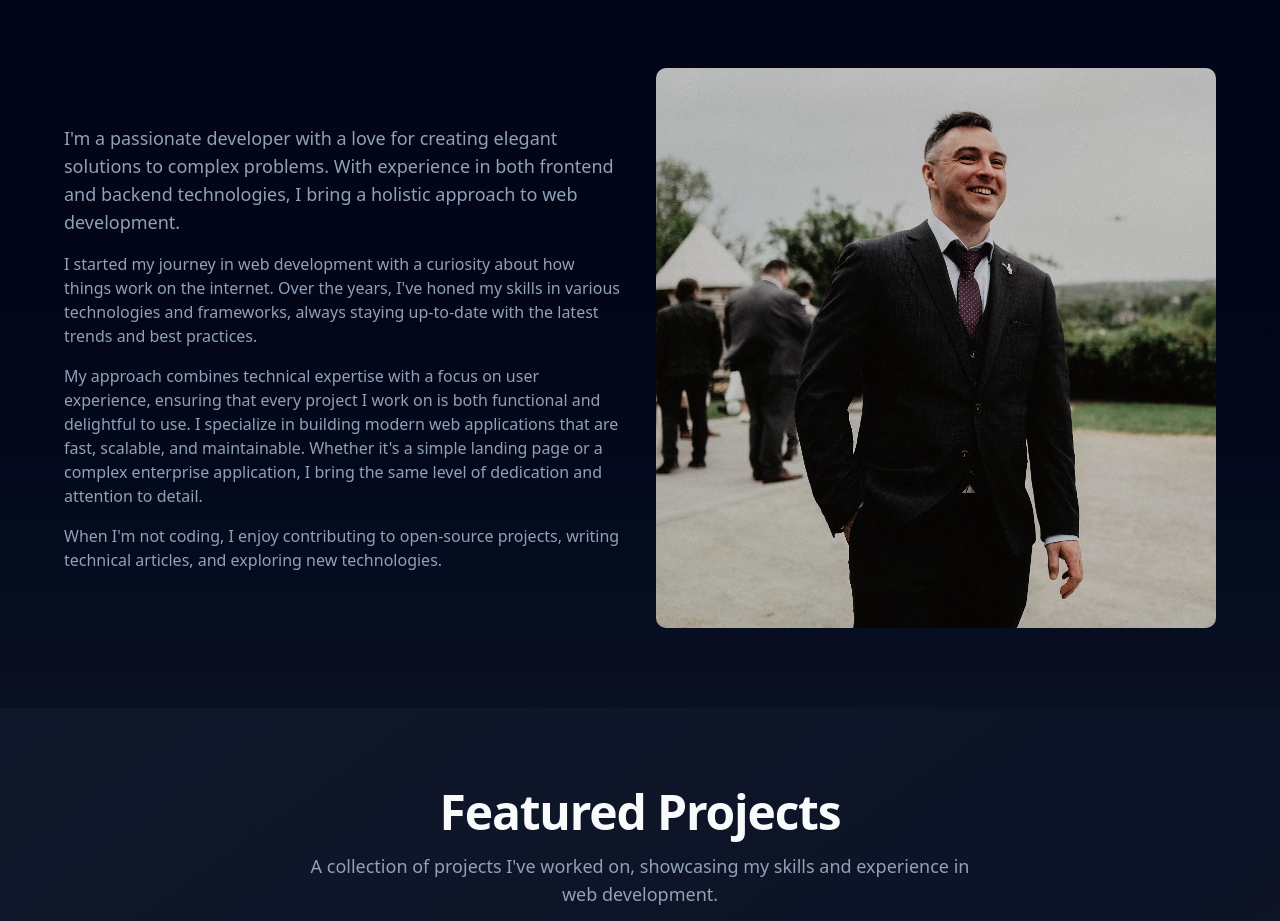
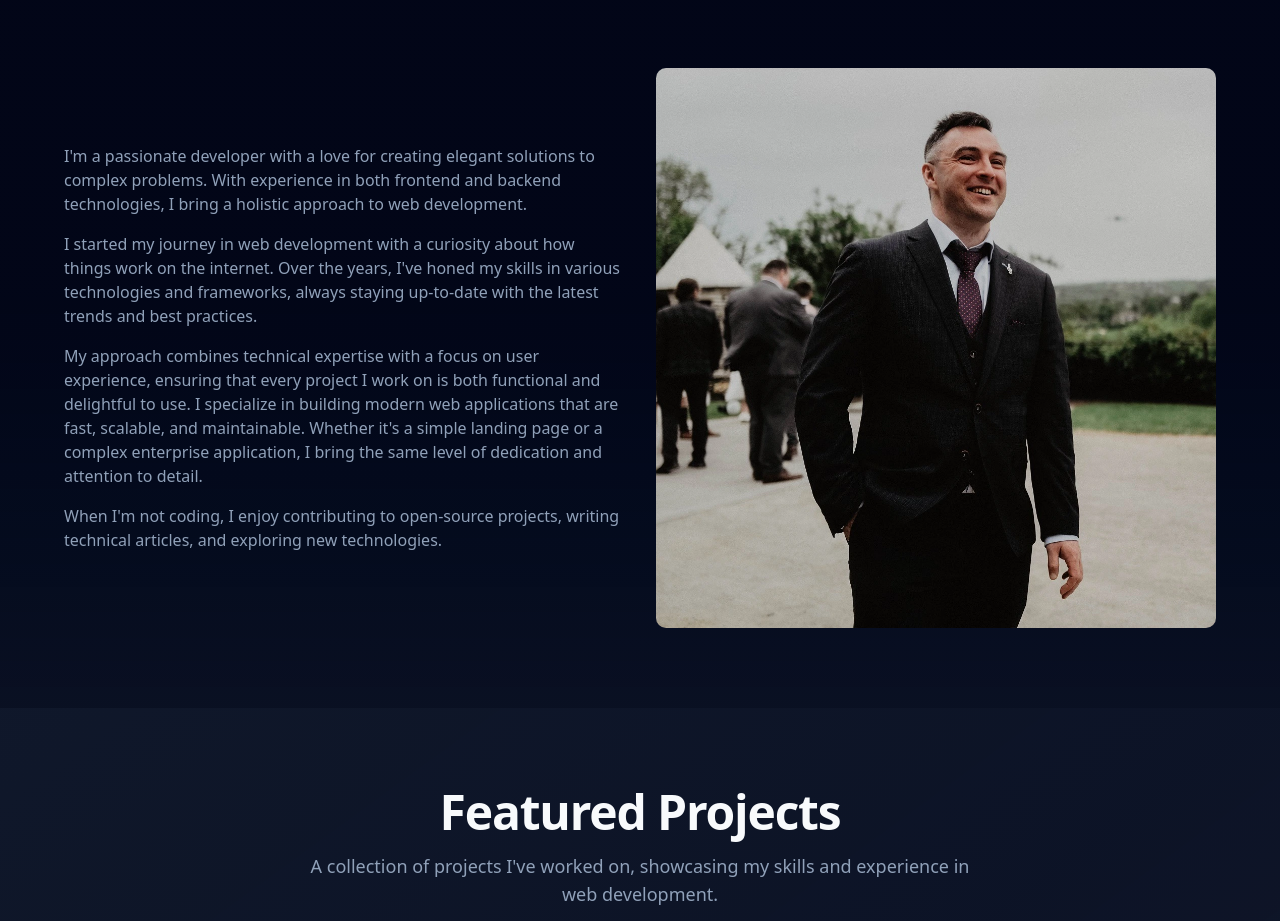
Before and after one commit to markodowd/markodowd-portfolio, a Next.js app: page / in a window 1280 px wide. Shown: the part 924-1845 px from the top of the page. Built offline with nearby package versions, Linux system fonts and the light colour scheme.

Commit message:
style: consistant text

```diff
--- a/components/About.tsx
+++ b/components/About.tsx
@@ -32,7 +32,7 @@
         <div className="grid gap-8 md:grid-cols-2 items-center">
           <ScrollAnimation direction="right" delay={0.1}>
             <div className="space-y-4">
-              <p className="text-lg text-muted-foreground">
+              <p className="text-muted-foreground">
                 I&apos;m a passionate developer with a love for creating elegant
                 solutions to complex problems. With experience in both frontend and
                 backend technologies, I bring a holistic approach to web development.
```
